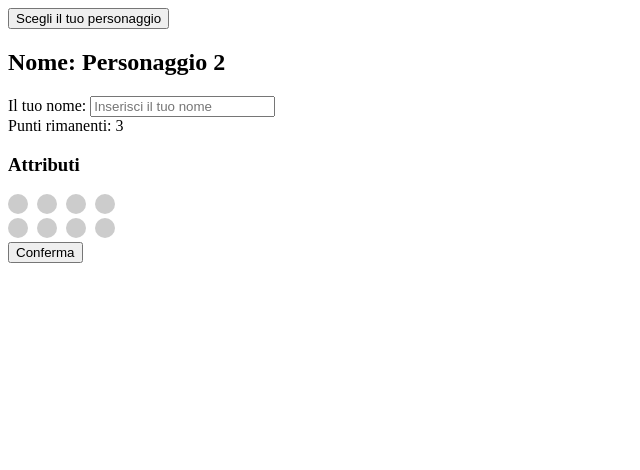
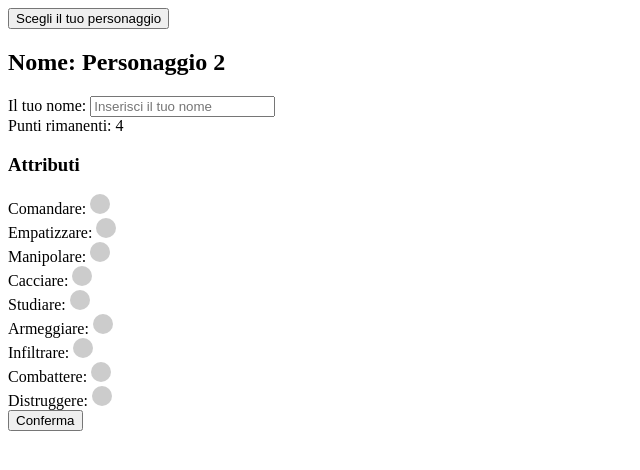
Before and after one commit to thebananajoe/Sakkaris, a plain HTML site: page index.html in a window 1280 px wide. Both pictures are taken after a click on the button "Scegli il tuo personaggio". Shown: the whole page, without its empty margins (0-640 px from the left). Drawn offline with Linux system fonts and the light colour scheme.

Commit message:
sadasdad

```diff
--- a/index.html
+++ b/index.html
@@ -34,18 +34,45 @@
             <label for="playerName">Il tuo nome:</label>
             <input type="text" id="playerName" placeholder="Inserisci il tuo nome">
         </div>
-        <div id="pointsRemaining">Punti rimanenti: <span id="pointsCount">3</span></div>
+        <div id="pointsRemaining">Punti rimanenti: <span id="pointsCount">4</span></div>
         <div id="attributes">
             <h3>Attributi</h3>
-            <div class="attribute-selector" id="strength1"></div>
-            <div class="attribute-selector" id="strength2"></div>
-            <div class="attribute-selector" id="strength3"></div>
-            <div class="attribute-selector" id="strength4"></div>
-            <br>
-            <div class="attribute-selector" id="agility1"></div>
-            <div class="attribute-selector" id="agility2"></div>
-            <div class="attribute-selector" id="agility3"></div>
-            <div class="attribute-selector" id="agility4"></div>
+            <div id="comandare" class="attribute">
+                Comandare:
+                <div class="attribute-selector" data-type="comandare"></div>
+            </div>
+            <div id="empatizzare" class="attribute">
+                Empatizzare:
+                <div class="attribute-selector" data-type="empatizzare"></div>
+            </div>
+            <div id="manipolare" class="attribute">
+                Manipolare:
+                <div class="attribute-selector" data-type="manipolare"></div>
+            </div>
+            <div id="cacciare" class="attribute">
+                Cacciare:
+                <div class="attribute-selector" data-type="cacciare"></div>
+            </div>
+            <div id="studiare" class="attribute">
+                Studiare:
+                <div class="attribute-selector" data-type="studiare"></div>
+            </div>
+            <div id="armeggiare" class="attribute">
+                Armeggiare:
+                <div class="attribute-selector" data-type="armeggiare"></div>
+            </div>
+            <div id="infiltrare" class="attribute">
+                Infiltrare:
+                <div class="attribute-selector" data-type="infiltrare"></div>
+            </div>
+            <div id="combattere" class="attribute">
+                Combattere:
+                <div class="attribute-selector" data-type="combattere"></div>
+            </div>
+            <div id="distruggere" class="attribute">
+                Distruggere:
+                <div class="attribute-selector" data-type="distruggere"></div>
+            </div>
             <!-- Aggiungi altri attributi qui -->
         </div>
         <button id="confirmBtn">Conferma</button>
@@ -53,26 +80,33 @@
 
     <script>
         const characters = ["Personaggio 1", "Personaggio 2"]; // Aggiungi altri personaggi qui
-        let remainingPoints = 3; // Numero di punti iniziale
-        const maxSelectedPoints = 3; // Numero massimo di puntini selezionabili per attributo
+        let remainingPoints = 4; // Numero di punti iniziale
+        const maxSelectedPoints = 4; // Numero massimo di puntini selezionabili per attributo
+        const attributes = {
+            comandare: { selected: false },
+            empatizzare: { selected: false },
+            manipolare: { selected: false },
+            cacciare: { selected: false },
+            studiare: { selected: false },
+            armeggiare: { selected: false },
+            infiltrare: { selected: false },
+            combattere: { selected: false },
+            distruggere: { selected: false }
+        }; // Oggetto per tenere traccia degli attributi selezionati
 
         function updatePointsCount() {
             document.getElementById('pointsCount').innerText = remainingPoints;
         }
 
-        function toggleAttributeSelection(attributeId, index) {
-            const attributeElement = document.getElementById(attributeId);
-            const selectedCount = document.querySelectorAll('.attribute-selector.selected').length;
+        function toggleAttributeSelection(attributeType) {
+            const selectedCount = Object.values(attributes).filter(attr => attr.selected).length;
 
-            // Controllo se il puntino che si sta cercando di selezionare segue l'ordine corretto rispetto ai puntini già selezionati
-            if (index === selectedCount) {
-                if (attributeElement.classList.contains('selected')) {
-                    attributeElement.classList.remove('selected');
-                    remainingPoints++; // Aumenta i punti disponibili quando deselezioni un puntino
-                } else if (selectedCount < maxSelectedPoints && remainingPoints > 0) {
-                    attributeElement.classList.add('selected');
-                    remainingPoints--; // Diminuisci i punti disponibili quando selezioni un puntino
-                }
+            if (attributes[attributeType].selected) {
+                attributes[attributeType].selected = false;
+                remainingPoints++; // Aumenta i punti disponibili quando deselezioni un attributo
+            } else if (selectedCount < maxSelectedPoints && remainingPoints > 0) {
+                attributes[attributeType].selected = true;
+                remainingPoints--; // Diminuisci i punti disponibili quando selezioni un attributo
             }
 
             updatePointsCount(); // Aggiorna il conteggio dei punti disponibili
@@ -84,29 +118,31 @@
 
             document.getElementById('characterName').innerText = character;
             document.getElementById('characterInfo').style.display = 'block';
-            remainingPoints = 3; // Reimposta il numero di punti disponibili
+            remainingPoints = 4; // Reimposta il numero di punti disponibili
             updatePointsCount(); // Aggiorna il conteggio dei punti disponibili
         });
 
         document.getElementById('confirmBtn').addEventListener('click', function() {
-            // Conta quanti puntini sono selezionati per ciascun attributo
-            const strengthPoints = document.querySelectorAll('#attributes .attribute-selector#strength1.selected, #attributes .attribute-selector#strength2.selected, #attributes .attribute-selector#strength3.selected, #attributes .attribute-selector#strength4.selected').length;
-            const agilityPoints = document.querySelectorAll('#attributes .attribute-selector#agility1.selected, #attributes .attribute-selector#agility2.selected, #attributes .attribute-selector#agility3.selected, #attributes .attribute-selector#agility4.selected').length;
-
             // Fai qualcosa con i valori degli attributi (es. aggiungi a un oggetto character)
-            console.log("Forza:", strengthPoints);
-            console.log("Agilità:", agilityPoints);
             const playerName = document.getElementById('playerName').value;
             console.log("Nome del giocatore:", playerName);
+            console.log("Attributi selezionati:");
+            for (const attr in attributes) {
+                if (attributes[attr].selected) {
+                    console.log(attr);
+                }
+            }
         });
 
         // Aggiungi eventi di clic per ciascun puntino
         const attributeSelectors = document.querySelectorAll('.attribute-selector');
-        attributeSelectors.forEach((selector, index) => {
+        attributeSelectors.forEach(selector => {
+            const attributeType = selector.parentElement.id;
             selector.addEventListener('click', () => {
-                const attributeId = selector.getAttribute('id');
-                toggleAttributeSelection(attributeId, index);
+                toggleAttributeSelection(attributeType);
+                selector.classList.toggle('selected');
             });
         });
     </script>
 </body>
+</html>
```
